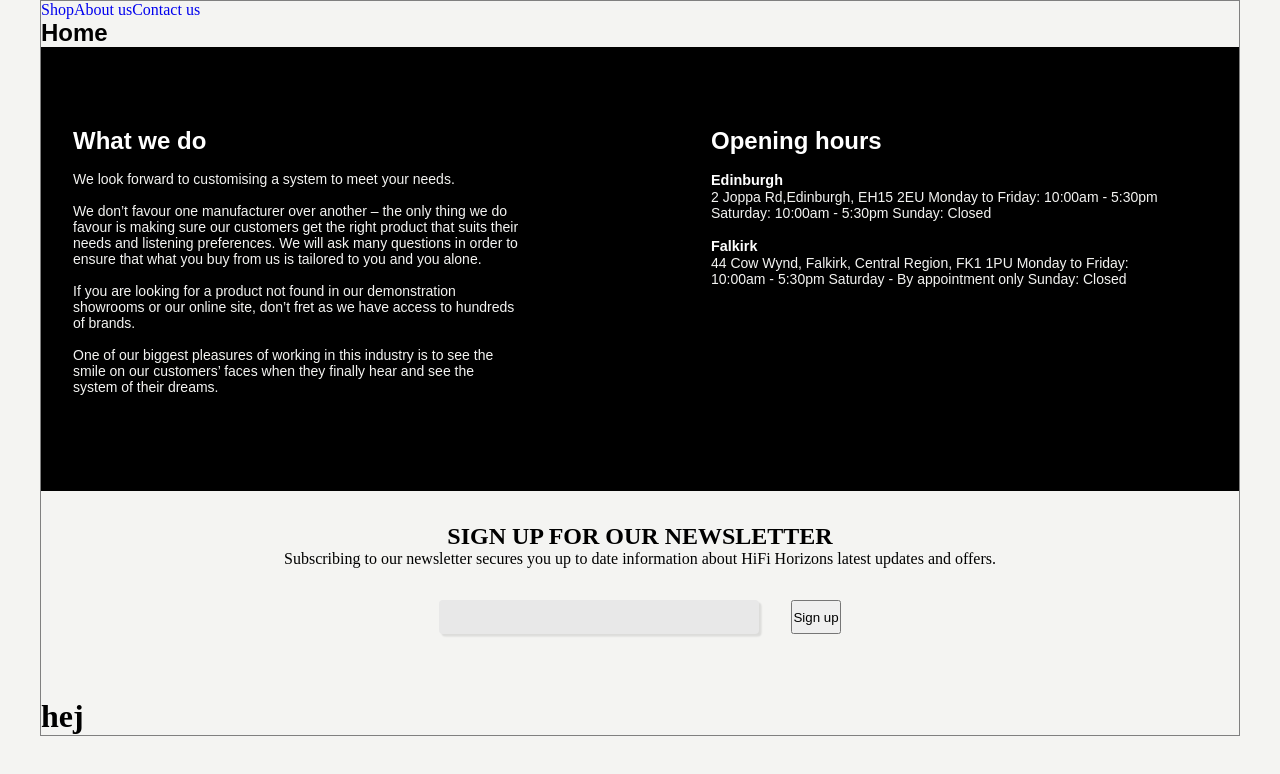
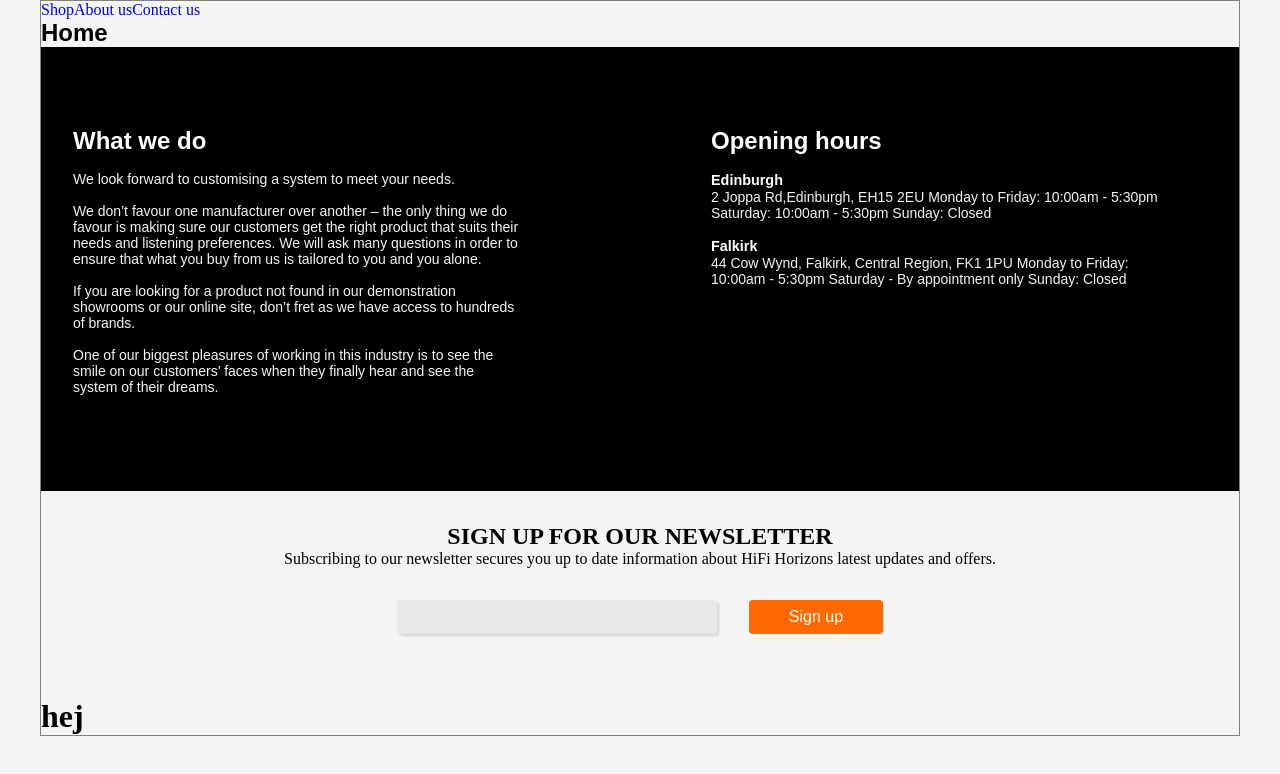
Before and after one commit to rts-cmk-wu13/hifi-horizon-therocket, a React (Vite) app: page / in a window 1280 px wide. Shown: the top 774 px of the page. Built offline with nearby package versions, Linux system fonts and the light colour scheme; a web font is replaced by a local one.

Commit message:
added styling to button

```diff
--- a/src/components/Home/Newsletter.jsx
+++ b/src/components/Home/Newsletter.jsx
@@ -12,7 +12,7 @@ export default function Newsletter() {
         <form onSubmit={validateNewsletterForm} noValidate>
           <input type="email" name="email" required />
           <span className="error"></span>
-          <button type="submit">Sign up</button>
+          <button type="submit" className="button">Sign up</button>
         </form>
       </section>
       <dialog className="dialog" id="contact__dialog">
--- a/src/components/Home/_newsletter.scss
+++ b/src/components/Home/_newsletter.scss
@@ -26,6 +26,16 @@
             border-radius: 4px;
             font-size: 1rem;
         }
+
+        .button {
+            padding: 0.5rem 2.5rem;
+            background: $buttonBackgroundColor;
+            color: white;
+            border: none;
+            border-radius: 4px;
+            cursor: pointer;
+            font-size: 1rem;
+        }
     }
 }
 
```
